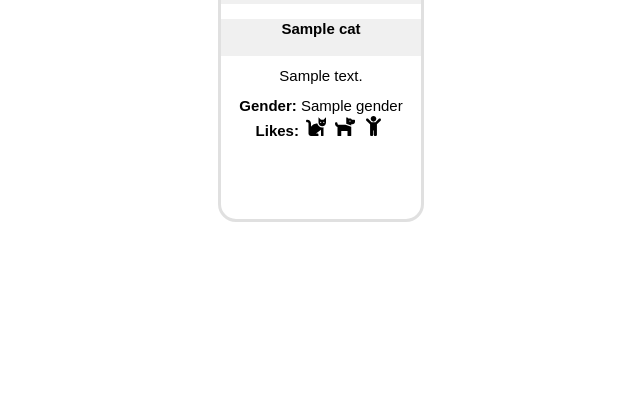
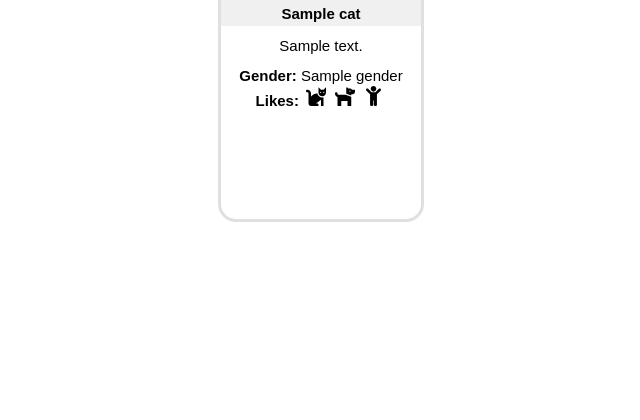
Before and after one commit to Steph-harris/catwidget, a Flask app: page / in a window 1280 px wide. Shown: the part 267-687 px from the top of the page, without its empty margins (319-959 px from the left). Run offline with Flask 2, Linux system fonts and the light colour scheme; a database or web service that is not in the repository returns one stand-in record (values such as "Sample title"); data that the repository does not hold is empty.

Commit message:
minor css tweaks

```diff
--- a/static/bulletin.css
+++ b/static/bulletin.css
@@ -89,6 +89,9 @@ body {
   background-color: #e0e0e07a;
   padding-bottom: 2px;
 }
+.item-name p {
+  margin: 0;
+}
 .item-image {
   background-color: #e0e0e07a;
 }
--- a/static/tabs.css
+++ b/static/tabs.css
@@ -1,5 +1,5 @@
 body {
-  font-family: sofia-pro;
+  font-family: sans-serif;
   font-size: 15px;
   line-height: 20px;
 }
```
